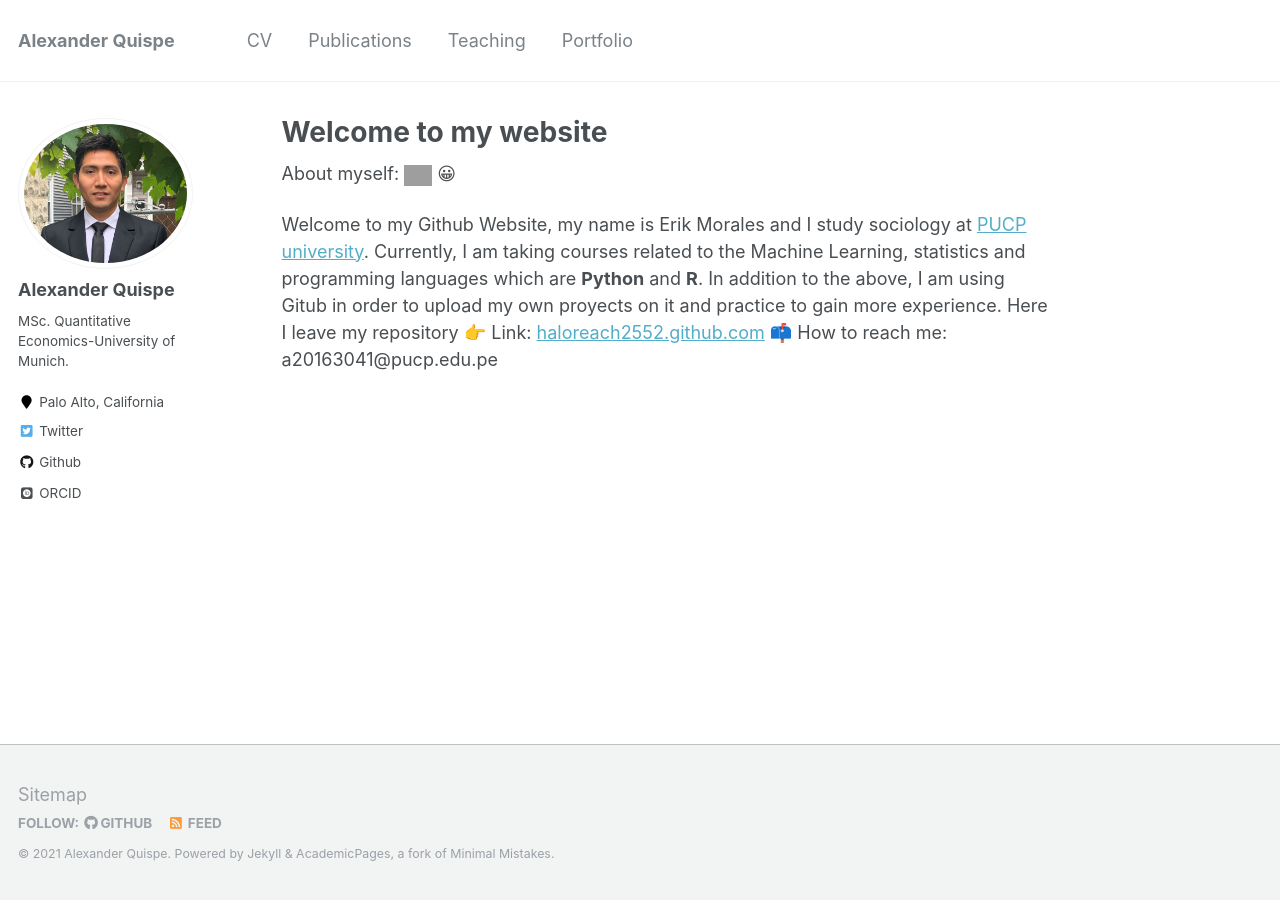
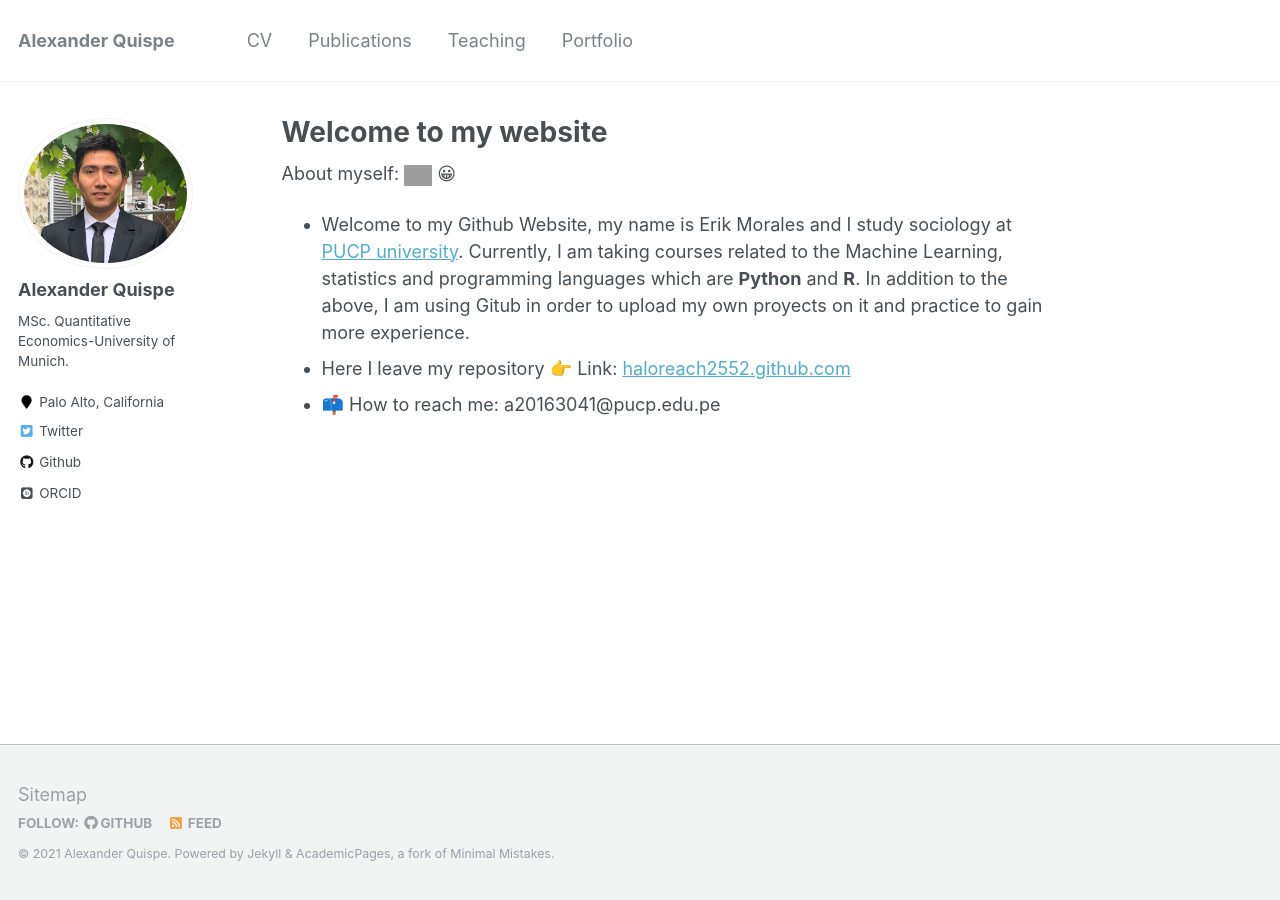
Before and after one commit to HaloReach2552/Brando.fold.github.io, a Jekyll site: the page built from _pages/about.md, in a window 1280 px wide. Built offline with Jekyll 4.4.1, drawn with Linux system fonts in a browser that asks for light colours; some web fonts are replaced; grey boxes are pictures that could not be loaded.

```diff
--- a/_pages/about.md
+++ b/_pages/about.md
@@ -10,6 +10,6 @@ redirect_from:
 
 About myself: <img src="https://user-images.githubusercontent.com/1303154/88677602-1635ba80-d120-11ea-84d8-d263ba5fc3c0.gif" width="28px" alt="hi"> 😀
 
-Welcome to my Github Website, my name is Erik Morales and I study sociology at [PUCP university](https://www.pucp.edu.pe/). Currently, I am taking courses related to the Machine Learning, statistics and programming languages which are **Python** and **R**. In addition to the above, I am using Gitub in order to upload my own proyects on it and practice to gain more experience.
-Here I leave my repository 👉 Link: [haloreach2552.github.com](https://haloreach2552.github.io/Data_repository/)
-📫 How to reach me: a20163041@pucp.edu.pe
+* Welcome to my Github Website, my name is Erik Morales and I study sociology at [PUCP university](https://www.pucp.edu.pe/). Currently, I am taking courses related to the Machine Learning, statistics and programming languages which are **Python** and **R**. In addition to the above, I am using Gitub in order to upload my own proyects on it and practice to gain more experience.
+* Here I leave my repository 👉 Link: [haloreach2552.github.com](https://haloreach2552.github.io/Data_repository/)
+* 📫 How to reach me: a20163041@pucp.edu.pe
```
